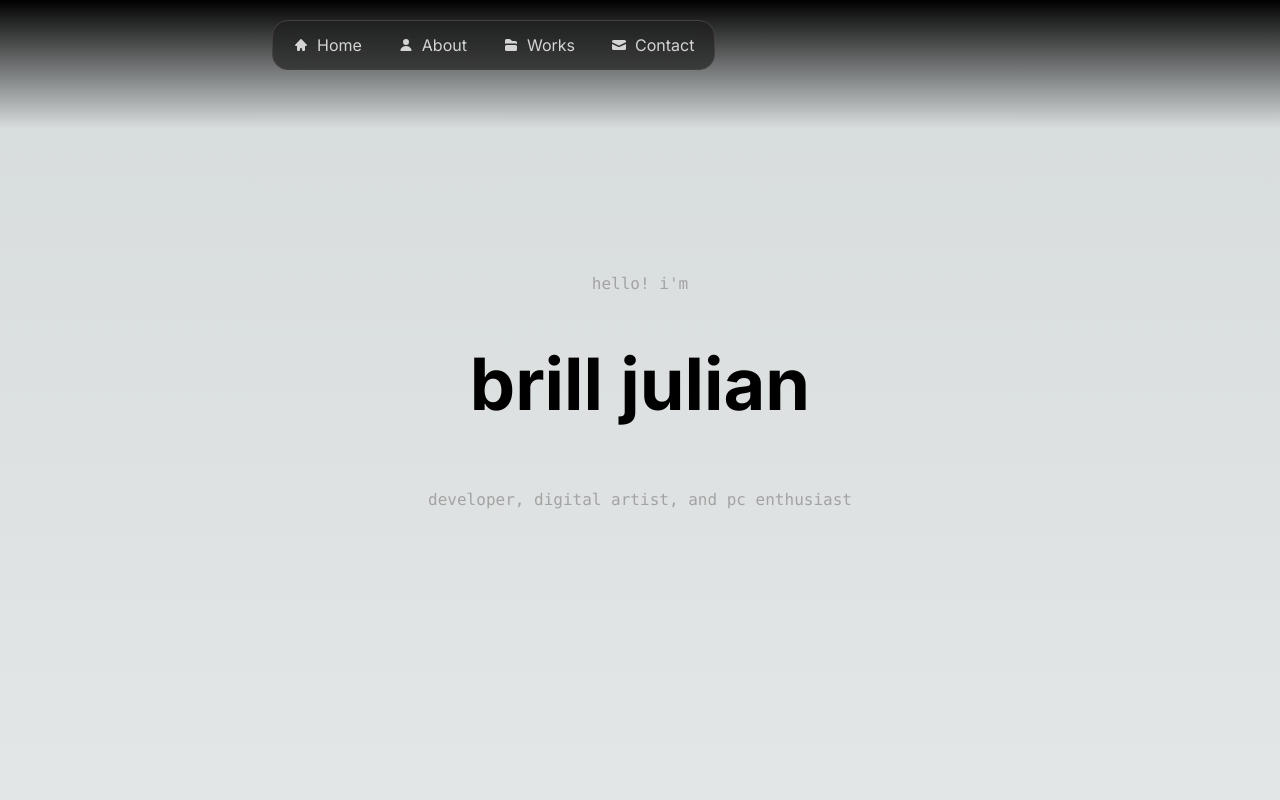
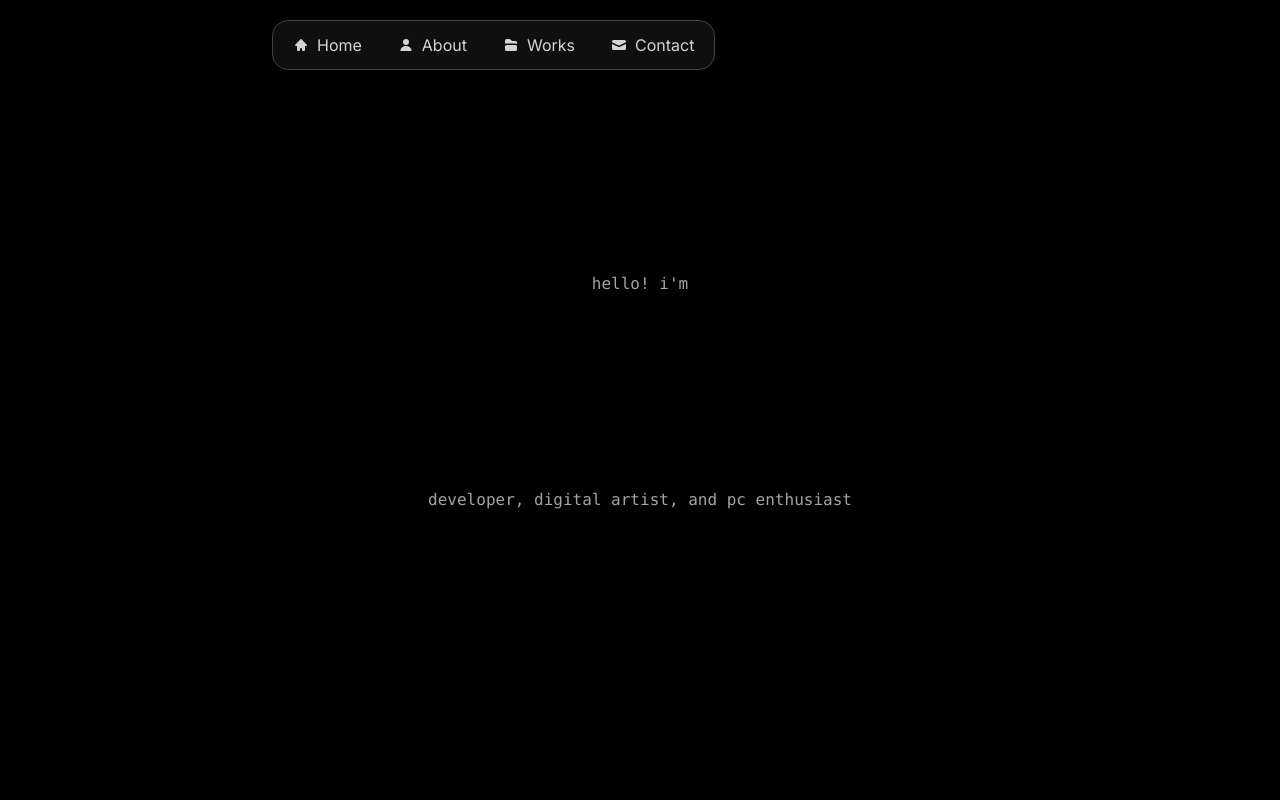
Before and after one commit to riru12/riruweb, a Next.js app: page / in a window 1280 px wide. Shown: the top 800 px of the page. Built offline with nearby package versions, Linux system fonts and the light colour scheme.

Commit message:
consistent black bg

```diff
--- a/app/globals.css
+++ b/app/globals.css
@@ -23,14 +23,9 @@ html {
 
 body {
   color: rgb(var(--foreground-rgb));
-  background: linear-gradient(
-      to bottom,
-      transparent,
-      rgb(var(--background-end-rgb))
-    )
-    rgb(var(--background-start-rgb));
-    overflow-x: hidden;
-    position: relative;
+  background-color:black;
+  overflow-x: hidden;
+  position: relative;
 }
 
 @layer utilities {
```
